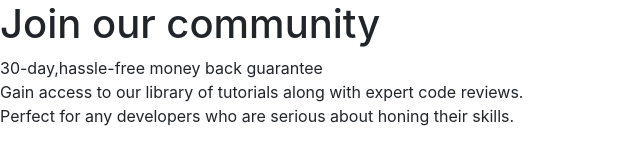
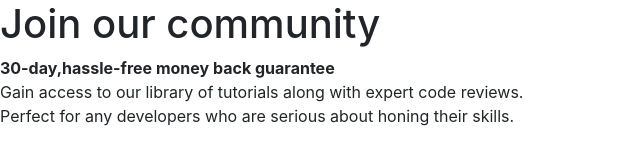
Before and after one commit to smallz323/PracticePage, a plain HTML site: page index.html in a window 1280 px wide. Shown: the whole page, without its empty margins (0-640 px from the left). Drawn offline with nearby package versions, Linux system fonts and the light colour scheme.

Commit message:
Update index.html

```diff
--- a/index.html
+++ b/index.html
@@ -12,7 +12,7 @@
       Join our community
   </h1>
   <p>
-    30-day,hassle-free money back guarantee <br/> Gain access to our library of tutorials along with expert code reviews.
+    <strong>30-day,hassle-free money back guarantee</strong> <br/> Gain access to our library of tutorials along with expert code reviews.
       <br/>
       Perfect for any developers who are serious about honing their skills.
   </p>
```
